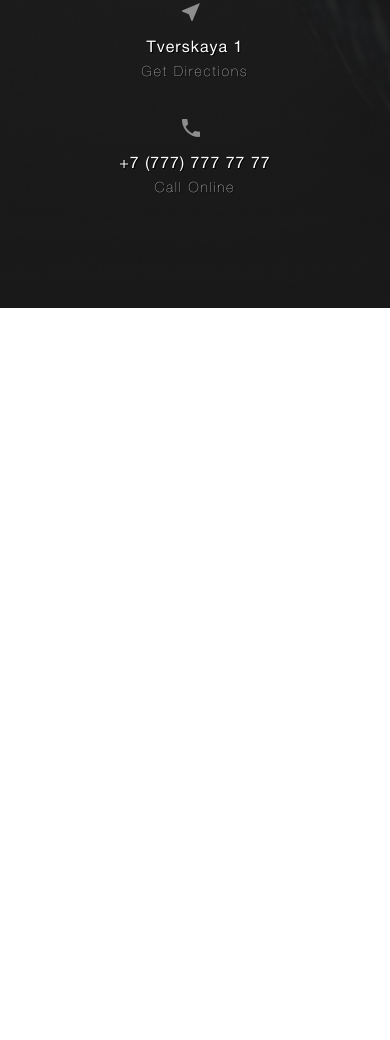
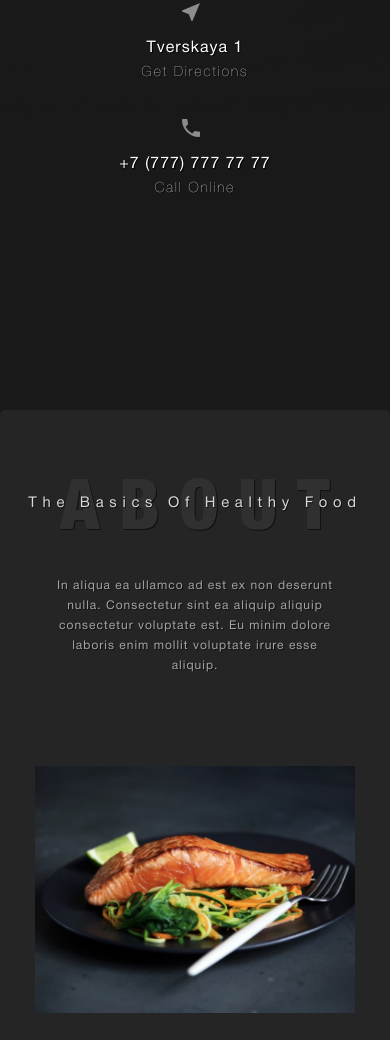
Before and after one commit to vmnekrasovv/healthy, a plain HTML site: page app/index.html in a window 390 px wide. Shown: the part 958-1998 px from the top of the page. Before the commit the page ends 1266 px from the top, so only its background shows below. Drawn offline with Linux system fonts and the light colour scheme.

Commit message:
Адаптив для about + мелкие правки адаптива в header

```diff
--- a/app/index.html
+++ b/app/index.html
@@ -96,7 +96,7 @@
 						<span class="section__sub-title">The Basics Of Healthy Food</span>
 					</h2>
 
-					<div class="section__text">In aliqua ea ullamco ad est ex non deserunt nulla. Consectetur sint ea aliquip aliquip consectetur <br> voluptate est. Eu minim dolore laboris enim mollit voluptate irure esse aliquip.</div>
+					<div class="section__text">In aliqua ea ullamco ad est ex non deserunt nulla. Consectetur sint ea aliquip aliquip consectetur voluptate est. Eu minim dolore laboris enim mollit voluptate irure esse aliquip.</div>
 
 					<div class="about-slider">
 
--- a/app/js/app.js
+++ b/app/js/app.js
@@ -11,6 +11,30 @@
 			prevArrow: "<div class='about-slider__arrow prev'></div>",
 			nextArrow: "<div class='about-slider__arrow next'></div>",
 			responsive: [
+
+				{
+				  breakpoint: 990,
+				  settings: {
+				    arrows: false
+				  }
+				},
+
+				{
+				  breakpoint: 768,
+				  settings: {
+				    slidesToShow: 1,
+				    arrows: true
+				  }
+				},
+
+				{
+				  breakpoint: 600,
+				  settings: {
+				  	slidesToShow: 1,
+				    arrows: false
+				  }
+				}
+
 
 				/*{
 				  breakpoint: 768,
--- a/app/scss/_contacts.scss
+++ b/app/scss/_contacts.scss
@@ -40,7 +40,7 @@
 		margin-bottom: 10px;
 		text-shadow: 1px 1px #000;
 
-		@media screen and (min-width: 576px) and (max-width: 620px) {
+		@media screen and (min-width: 577px) and (max-width: 620px) {
 			font-size: 13px;
 		}
 
--- a/app/scss/app.scss
+++ b/app/scss/app.scss
@@ -68,14 +68,14 @@ $color_green: #6dc734;
 @import 'slick.css';
 
 @import 'header/header';
-/* @import 'sections/sections';
+@import 'sections/sections';
 
-@import 'footer'; */
+@import 'footer';
 
 .section {
 	display: none;
 }
 
-.footer {
-	display: none;
+.section.about {
+	display: block;
 }
--- a/app/scss/header/_header.scss
+++ b/app/scss/header/_header.scss
@@ -3,6 +3,11 @@
 	background: url('../images/dest/header.jpg') no-repeat;
 	background-size: cover;
 	background-position-y: -5px;
+
+	@media screen and (max-width: 576px) {
+		min-height: 200vh;
+		background-size: auto;
+	}
 
 	.navbar {
 		height: 90px;
--- a/app/scss/sections/_about.scss
+++ b/app/scss/sections/_about.scss
@@ -1,20 +1,29 @@
 .about {
 
-	margin-bottom: 70px;
+	margin-bottom: 120px;
 
 	.container {
 		padding: 100px 50px;
-		margin-top: -400px;
+		margin-top: -320px;
+
 		min-height: 750px;
 		border-radius: 5px;
 		background-color: #252525;
+
+		@media screen and (max-width: 576px) {
+			padding: 50px 20px;
+		}
 	}
 
 	&-slider {
 		position: relative;
-		width: 760px;
-		height: 270px;
+		max-width: 760px;
+		min-height: 270px;
 		margin: 0 auto;
+
+		@media screen and (max-width: 768px) {
+			max-width: 400px;
+		}
 
 		display: flex;
 		justify-content: space-between;
@@ -62,11 +71,35 @@
 
 			&.prev {
 				left: -125px;
+
+				@media screen and (max-width: 1200px) {
+					left: -15%;
+				}
+
+				@media screen and (max-width: 1100px) {
+					left: -12%;
+				}
+
+				@media screen and (max-width: 768px) {
+					left: -20%;
+				}
 			}
 
 			&.next {
 				right: -125px;
 				transform: rotate(180deg);
+
+				@media screen and (max-width: 1200px) {
+					right: -15%;
+				}
+
+				@media screen and (max-width: 1200px) {
+					right: -12%;
+				}
+
+				@media screen and (max-width: 768px) {
+					right: -20%;
+				}
 			}
 		}
 	}
--- a/app/scss/sections/_sections.scss
+++ b/app/scss/sections/_sections.scss
@@ -11,6 +11,24 @@
 		letter-spacing: 20px;
 		text-transform: uppercase;
 		text-align: center;
+
+		@media screen and (max-width: 768px) {
+			font-size: 80px;
+			padding-left: 20px;
+		}
+
+		@media screen and (max-width: 576px) {
+			font-size: 70px;
+			margin-bottom: 100px;
+		}
+
+		@media screen and (max-width: 376px) {
+			font-size: 55px;
+		}
+
+		@media screen and (min-width: 377px) and (max-width: 768px) {
+			margin-bottom: 30px;
+		}
 
 		&.title-underline {
 
@@ -47,6 +65,29 @@
 		letter-spacing: 5.7px;
 		color: #D9D9D9;
 		text-transform: none;
+
+		@media screen and (max-width: 768px) {
+			font-size: 24px;
+			top: calc(50% - 12px);
+		}
+
+		@media screen and (max-width: 768px) {
+			font-size: 20px;
+			top: calc(50% - 10px);
+		}
+
+		@media screen and (max-width: 576px) {
+    		font-size: calc(var(--index) * 1.2);
+    		bottom: 35px;
+    		top: auto;
+		}
+
+		@media screen and (max-width: 376px) {
+			font-size: 18px;
+    		bottom: -55px;
+    		max-width: 68%;
+    		left: 16%;
+		}
 	}
 
 	&__text {
@@ -55,7 +96,22 @@
 		font-size: 16px;
 		line-height: 30px;
 		text-align: center;
-		margin-bottom: 90px;
+		max-width: 550px;
+		margin: 0 auto 90px;
+
+
+		@media screen and (max-width: 768px) {
+			font-size: 14px;
+			line-height: 25px;
+			max-width: 80%;
+			margin: 0 auto 90px;
+		}
+
+		@media screen and (max-width: 576px) {
+			font-size: 12px;
+			line-height: 20px;
+			max-width: 80%;
+		}
 	}
 }
 
```
Also changed, not shown: app/css/app.min.css, app/js/app.min.js.
